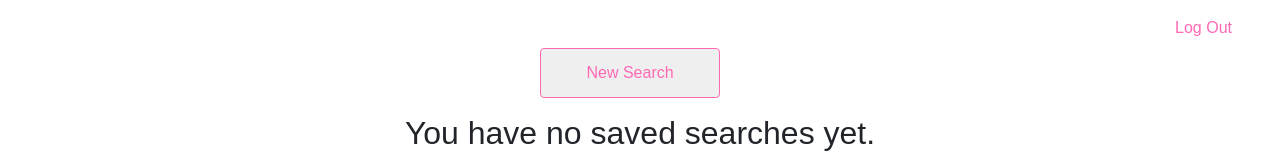
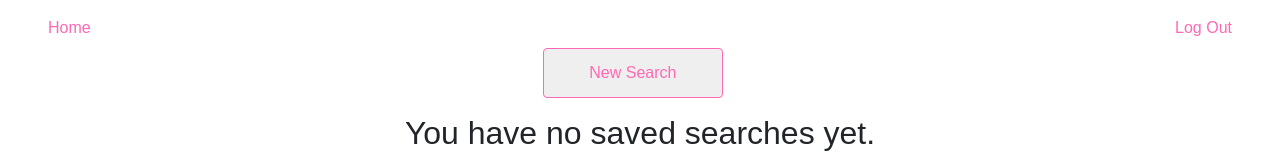
Before and after one commit to falondarville/CawAI, a React (Create React App) app in the folder client/: page /loggedin in a window 1280 px wide. Shown: the top 160 px of the page. Built offline with nearby package versions, Linux system fonts and the light colour scheme; a web font is replaced by a local one.

Commit message:
add link to home on logged in page

```diff
--- a/client/src/components/loggedin.js
+++ b/client/src/components/loggedin.js
@@ -40,6 +40,7 @@ export default class LoggedIn extends Component {
 	render(){
 		return (
 			<div>
+				<Link className="float-left ml-5 mt-3" to="/">Home</Link>
 				<Link className="float-right mr-5 mt-3" to="/logout">Log Out</Link>
 				<div className="container text-center">
 					<button className="btn btn-start mt-5 mb-3" onClick={this.handleClick}>New Search</button>
```
